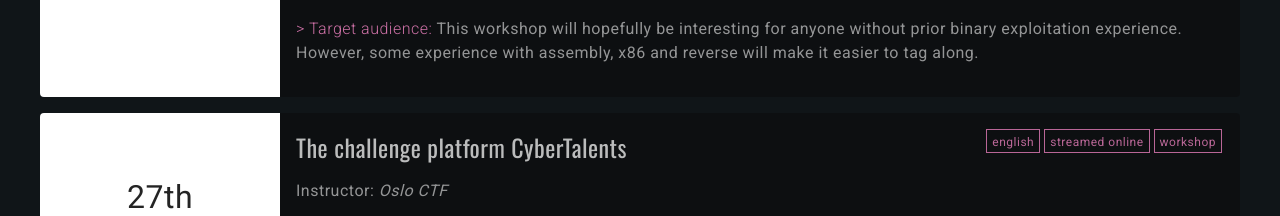
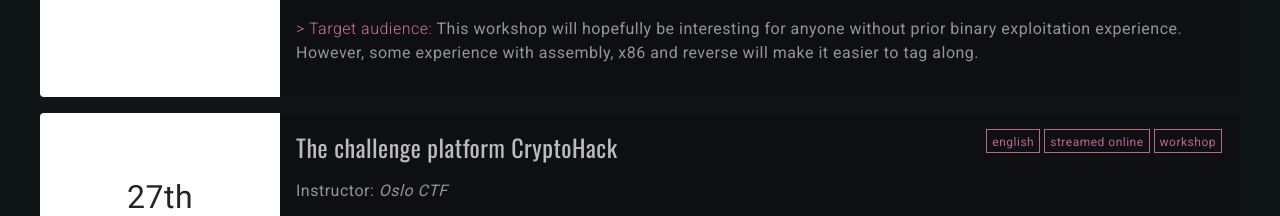
Before and after one commit to Oslo-CTF/osloctf.github.io, a Vue app: page / in a window 1280 px wide. Shown: the part 1626-1842 px from the top of the page. Built offline with nearby package versions, Linux system fonts and the light colour scheme.

Commit message:
Update EventItems.vue

```diff
--- a/src/components/EventItems.vue
+++ b/src/components/EventItems.vue
@@ -119,7 +119,7 @@
 				language: 'english',
 				stream: true,
 				link: 'https://discord.gg/2zwkdRRFQp?event=1055764501011628082',
-				title: 'The challenge platform CyberTalents',
+				title: 'The challenge platform CryptoHack',
 				author: 'Oslo CTF',
 				description: 'Oslo CTF shows you the challenge platform called CryptoHack, a platform for learning modern cryptography! In the workshop we will give a brief introduction to the platform, solve some challenges together before we go into smaller groups or solve the challenges alone. The platform hosts a vast array of cryptography challenges of all difficulty levels.',
 				prereqs: 'None',
```
